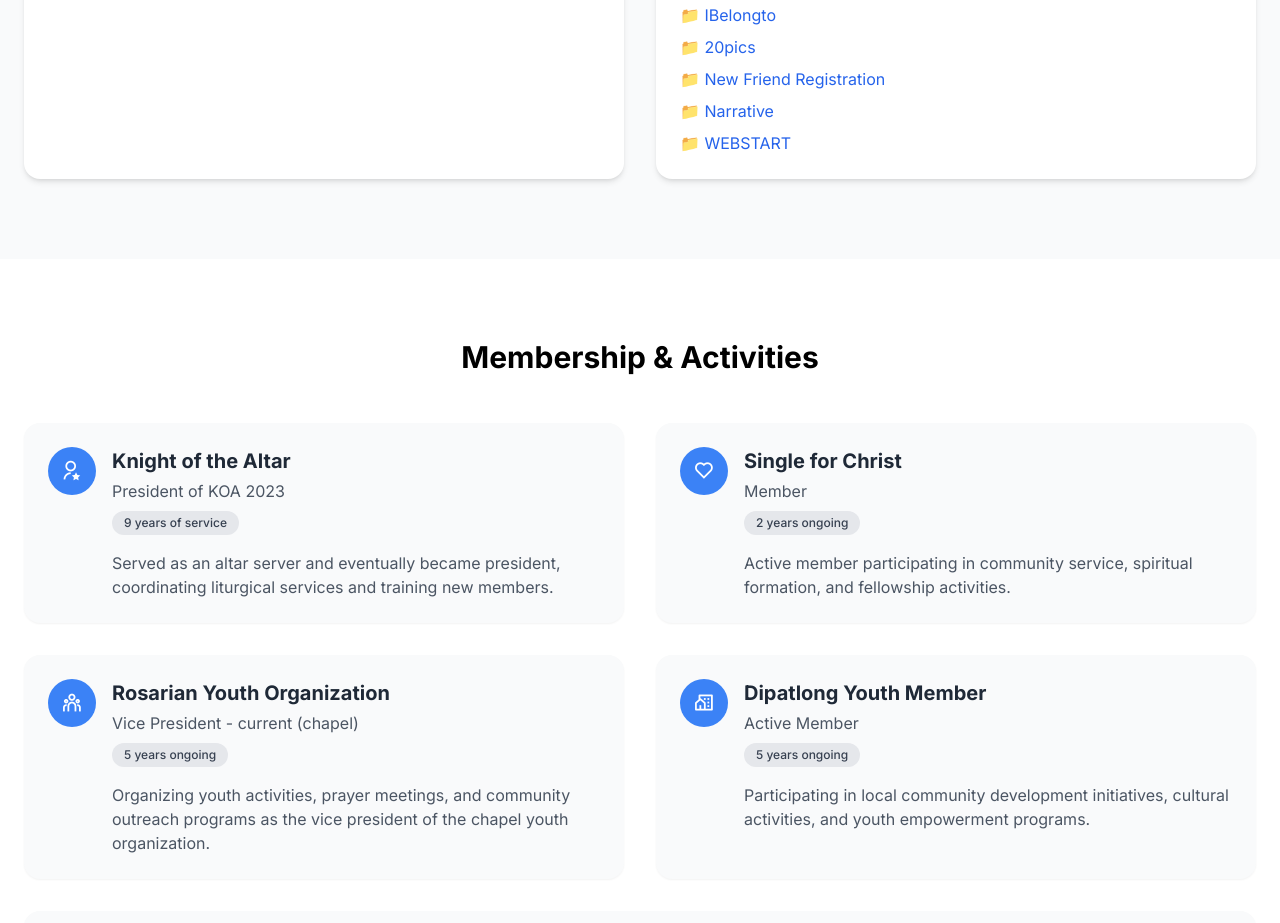
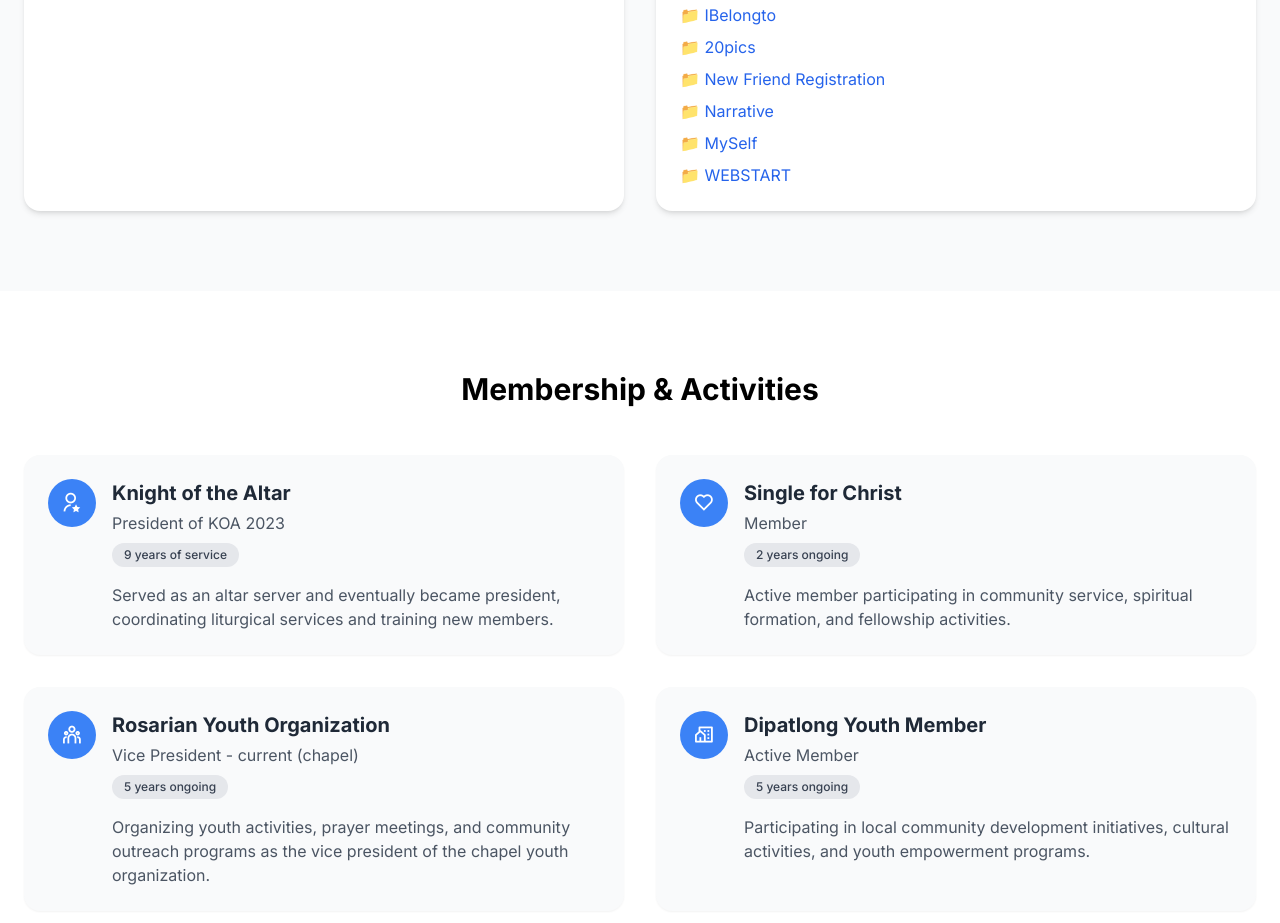
Before and after one commit to stoicsohandsome/Alita-Online-Portfolio, a plain HTML site: page index.html in a window 1280 px wide. Shown: the part 3113-4036 px from the top of the page. Drawn offline with nearby package versions, Linux system fonts and the light colour scheme.

Commit message:
Update index.html

```diff
--- a/index.html
+++ b/index.html
@@ -454,6 +454,7 @@
               <li><a href="cv.html" target="_blank" class="text-blue-600 hover:underline">📁 20pics</a></li>
               <li><a href="friendregistration.html" target="_blank" class="text-blue-600 hover:underline">📁 New Friend Registration</a></li>
               <li><a href="narrative.html" target="_blank" class="text-blue-600 hover:underline">📁 Narrative</a></li>
+             <li><a href="myself.html" target="_blank" class="text-blue-600 hover:underline">📁 MySelf</a></li>
               <li><a href="https://wearitcom.yourwebsitespace.com/" target="_blank" class="text-blue-600 hover:underline">📁 WEBSTART</a></li>
             </ul>
           </div>
```
